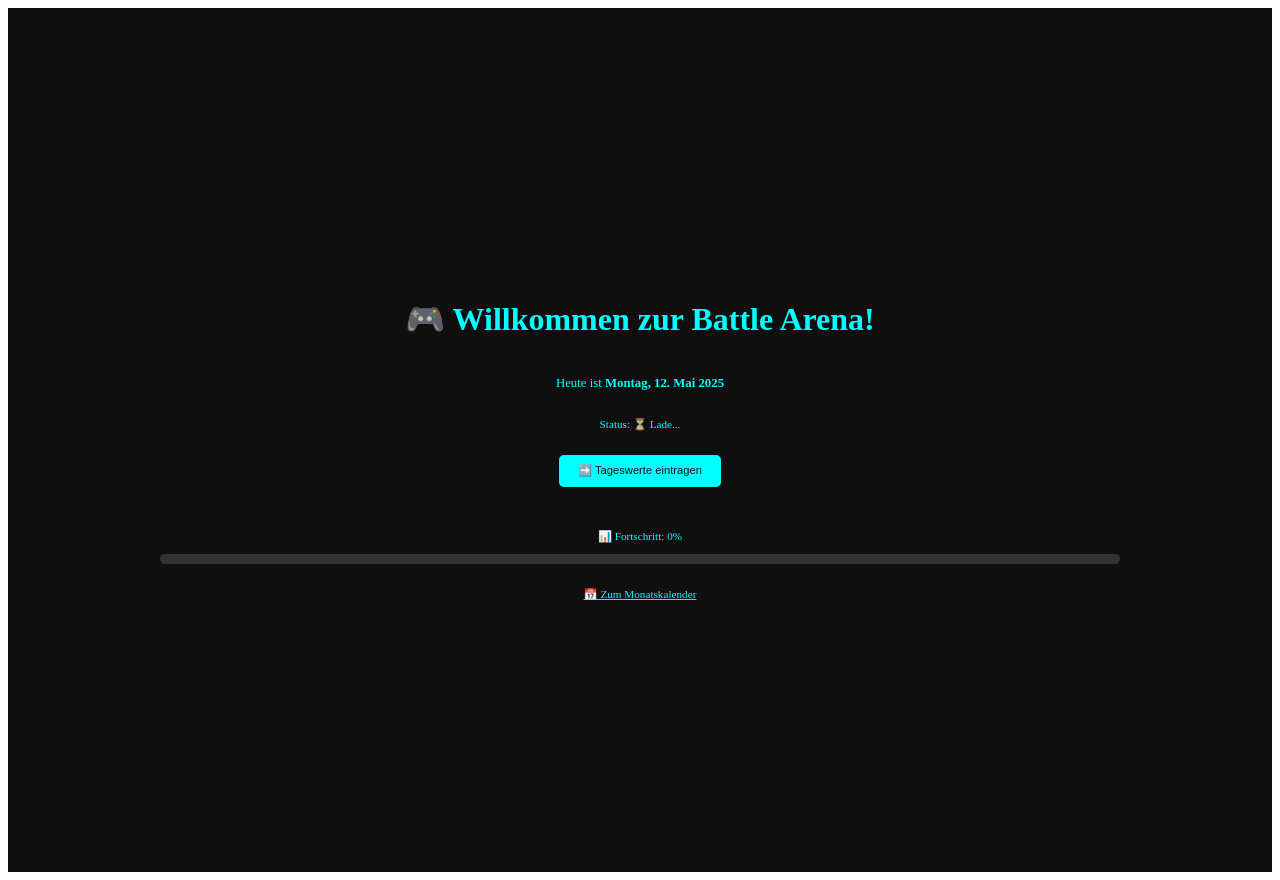
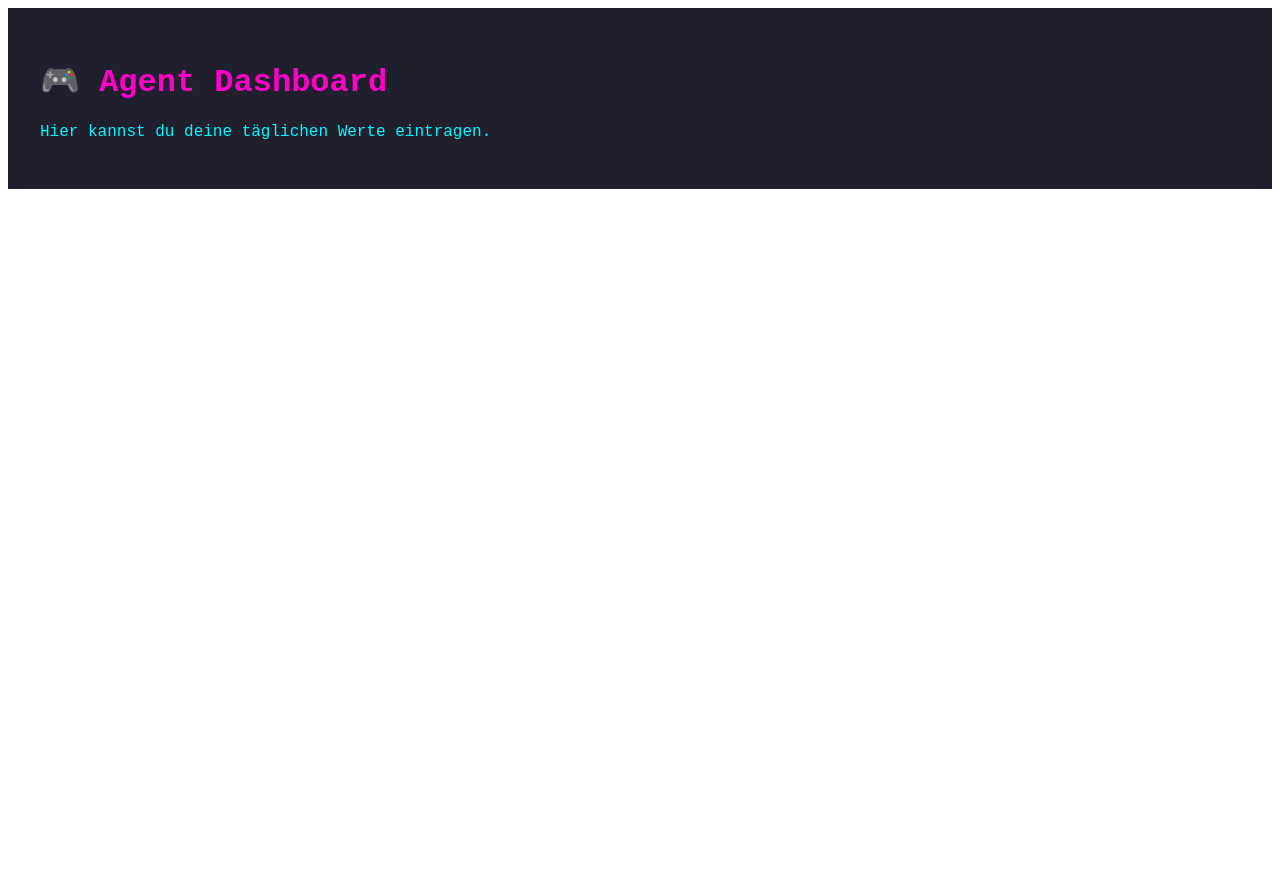
Before and after one commit to PrismaKiara/retro-call-battle, a Next.js app: page /agent in a window 1280 px wide. After the commit the page ends 800 px from the top, so only its background shows below. Built offline with nearby package versions, Linux system fonts and the light colour scheme.

Commit message:
Add files via upload

```diff
--- a/pages/agent.js
+++ b/pages/agent.js
@@ -1,125 +1,16 @@
 
-import { useEffect, useState } from 'react';
-import { format, addDays, isWeekend } from 'date-fns';
-import { supabase } from '../lib/supabaseClient';
+import React from 'react';
 
-export default function AgentLanding() {
-  const [user, setUser] = useState(null);
-  const [today, setToday] = useState(format(new Date(), 'yyyy-MM-dd'));
-  const [displayDate, setDisplayDate] = useState('');
-  const [status, setStatus] = useState(null);
-  const [progress, setProgress] = useState(0);
-
-  useEffect(() => {
-    supabase.auth.getUser().then(({ data }) => {
-      const usr = data.user;
-      setUser(usr);
-
-      const options = { weekday: 'long', year: 'numeric', month: 'long', day: 'numeric' };
-      const localizedDate = new Date().toLocaleDateString('de-DE', options);
-      setDisplayDate(localizedDate);
-
-      if (usr) {
-        checkEntry(usr.id);
-        loadProgress(usr.id);
-      }
-    });
-  }, []);
-
-  const checkEntry = async (userId) => {
-    const { data } = await supabase
-      .from('scores')
-      .select('points')
-      .eq('user_id', userId)
-      .eq('date', format(new Date(), 'yyyy-MM-dd'))
-      .single();
-
-    if (!data) {
-      setStatus('🔲 Noch nicht eingetragen');
-    } else {
-      const pts = data.points;
-      if (pts === 8) setStatus('🏆 Perfekt');
-      else if (pts >= 6) setStatus('🥈 Gut');
-      else if (pts >= 4) setStatus('🥉 Ok');
-      else setStatus('❌ Schwach');
-    }
-  };
-
-  const loadProgress = async (userId) => {
-    const start = new Date();
-    const allDays = [];
-    let date = new Date(start);
-    while (allDays.length < 30) {
-      if (!isWeekend(date)) {
-        allDays.push(format(date, 'yyyy-MM-dd'));
-      }
-      date = addDays(date, 1);
-    }
-
-    const { data } = await supabase
-      .from('scores')
-      .select('date')
-      .eq('user_id', userId);
-
-    const completed = data?.filter(entry => allDays.includes(entry.date)).length || 0;
-    setProgress(Math.round((completed / allDays.length) * 100));
-  };
-
+export default function AgentPage() {
   return (
     <div style={{
-      backgroundColor: '#0f0f0f',
-      color: '#00ffff',
-      fontFamily: 'Press Start 2P, monospace',
-      minHeight: '100vh',
-      display: 'flex',
-      flexDirection: 'column',
-      alignItems: 'center',
-      justifyContent: 'center',
-      padding: '2rem',
-      textAlign: 'center'
+      backgroundColor: '#1f1f2e',
+      color: '#00f9ff',
+      fontFamily: 'Courier New, monospace',
+      padding: '2rem'
     }}>
-      <h1>🎮 Willkommen zur Battle Arena!</h1>
-      <p style={{ margin: '1rem 0', fontSize: '0.8rem' }}>
-        Heute ist <strong>{displayDate}</strong>
-      </p>
-      <p style={{ marginBottom: '1.5rem', fontSize: '0.7rem' }}>
-        Status: {status || '⏳ Lade...'}
-      </p>
-
-      <a href="/battle">
-        <button style={{
-          padding: '0.6rem 1.2rem',
-          backgroundColor: '#00ffff',
-          color: '#111',
-          border: 'none',
-          borderRadius: '5px',
-          fontSize: '0.7rem',
-          cursor: 'pointer',
-          marginBottom: '1rem'
-        }}>
-          ➡️ Tageswerte eintragen
-        </button>
-      </a>
-
-      <div style={{ width: '80%', marginTop: '1rem' }}>
-        <p style={{ fontSize: '0.7rem' }}>📊 Fortschritt: {progress}%</p>
-        <div style={{
-          height: '10px',
-          backgroundColor: '#333',
-          borderRadius: '5px',
-          overflow: 'hidden'
-        }}>
-          <div style={{
-            width: `${progress}%`,
-            height: '100%',
-            backgroundColor: '#00ffff'
-          }}></div>
-        </div>
-      </div>
-
-      <a href="/calendar" style={{ marginTop: '1.5rem', fontSize: '0.7rem', textDecoration: 'underline', color: '#00ffff' }}>
-        📅 Zum Monatskalender
-      </a>
+      <h1 style={{ color: '#ff00c8' }}>🎮 Agent Dashboard</h1>
+      <p>Hier kannst du deine täglichen Werte eintragen.</p>
     </div>
   );
 }
```
